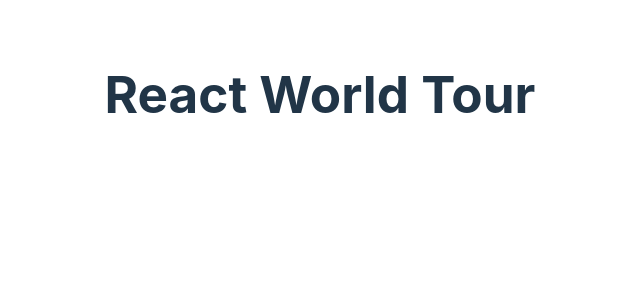
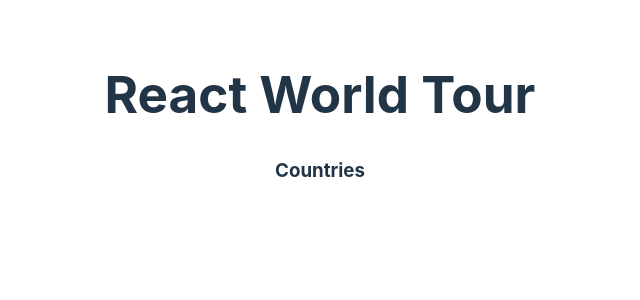
Before and after one commit to Amitkumersarkar/Explore-React, a React (Vite) app: page / in a window 1280 px wide. Shown: the top 300 px of the page, without its empty margins (320-960 px from the left). Built offline with nearby package versions, Linux system fonts and the light colour scheme; no server answers.

Commit message:
added new file

```diff
--- a/src/App.jsx
+++ b/src/App.jsx
@@ -1,15 +1,13 @@
-import { useState } from 'react'
-import reactLogo from './assets/react.svg'
-import viteLogo from '/vite.svg'
+
 import './App.css'
+import Countries from './components/Countries/Countries'
 
 function App() {
-  const [count, setCount] = useState(0)
 
   return (
     <>
-
       <h1>React World Tour</h1>
+      <Countries></Countries>
 
 
     </>
--- /dev/null
+++ b/src/components/Countries/Countries.jsx
@@ -0,0 +1,25 @@
+import { useEffect } from "react";
+import { useState } from "react";
+
+const Countries = () => {
+    // declared an state hook to load data
+    const [countries, setCountries] = useState([]);
+
+    // to load data using useEffect
+
+    useEffect(() => {
+        fetch('https://restcountries.com/v3.1/all')
+            .then(res => res.json())
+            .then(data => console.log(data));
+
+
+    }, [])
+    return (
+        <div>
+            <h3>Countries</h3>
+
+        </div>
+    );
+};
+
+export default Countries;
```
